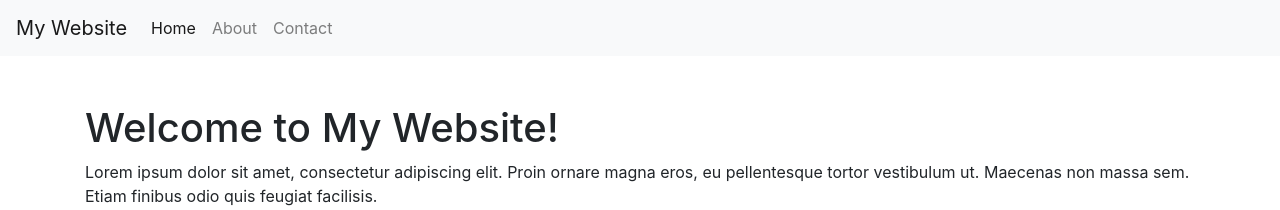
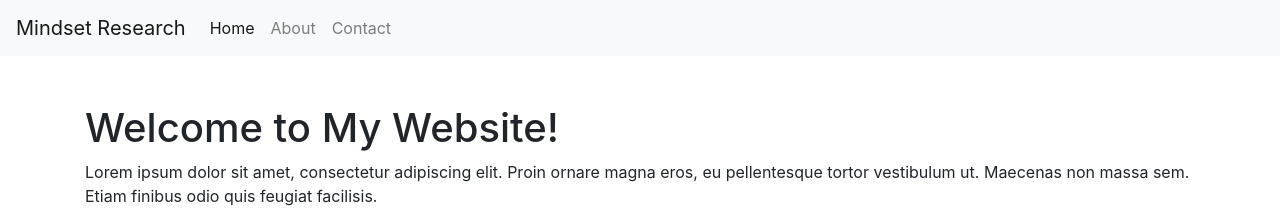
Before and after one commit to niianik/MindsetResearch, a Jekyll site: the page index.html, which Jekyll copies as it is, in a window 1280 px wide. Shown: the top 210 px of the page. Built offline with Jekyll 4.4.1, drawn with Linux system fonts in a browser that asks for light colours.

Commit message:
Update index.html

```diff
--- a/index.html
+++ b/index.html
@@ -13,7 +13,7 @@
 <body>
 <!-- Navigation -->
 <nav class="navbar navbar-expand-lg navbar-light bg-light">
-<a class="navbar-brand" href="#">My Website</a>
+<a class="navbar-brand" href="#">Mindset Research</a>
 <button class="navbar-toggler" type="button" data-toggle="collapse" data-target="#navbarNav"
 aria-controls="navbarNav" aria-expanded="false" aria-label="Toggle navigation">
 <span class="navbar-toggler-icon"></span>
```
